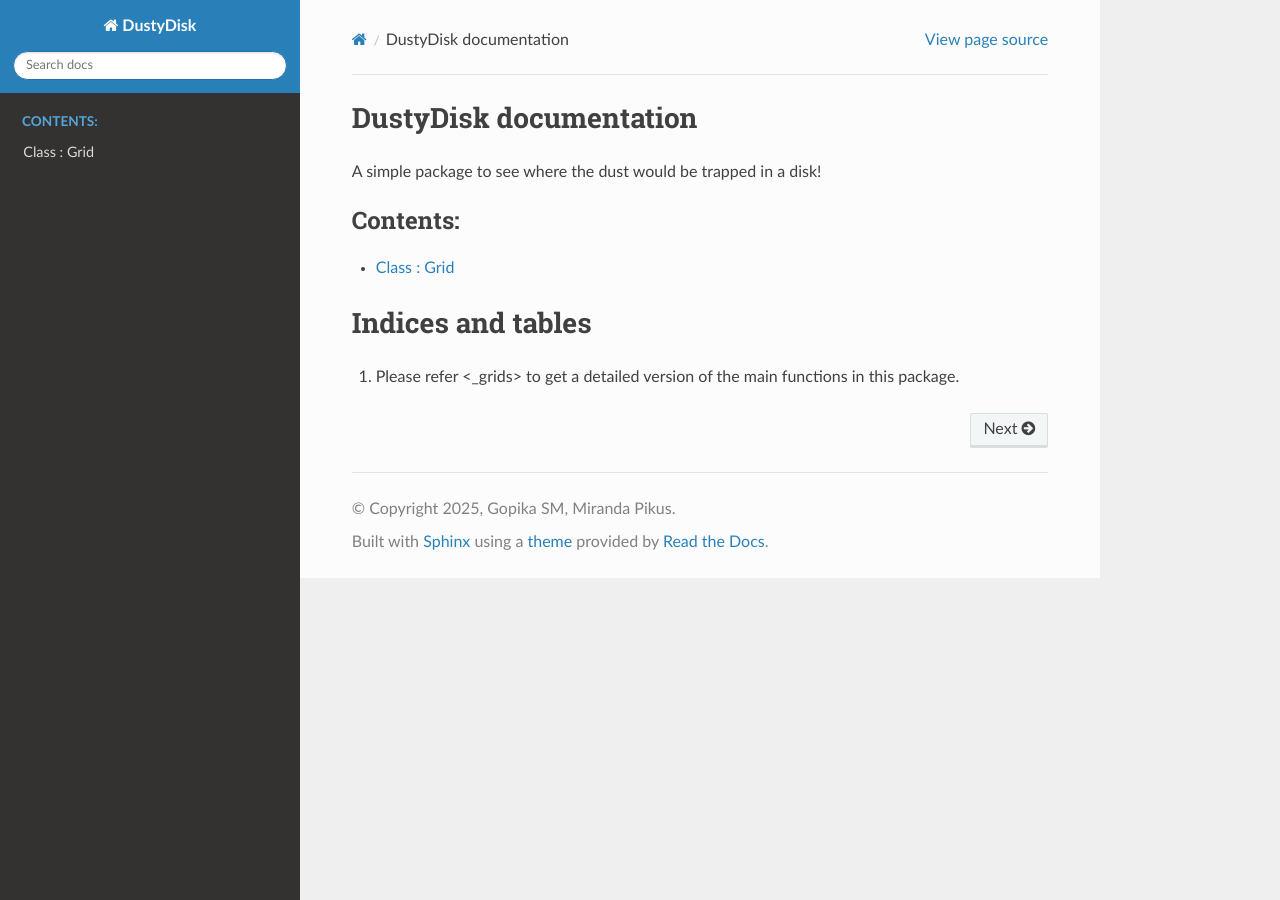
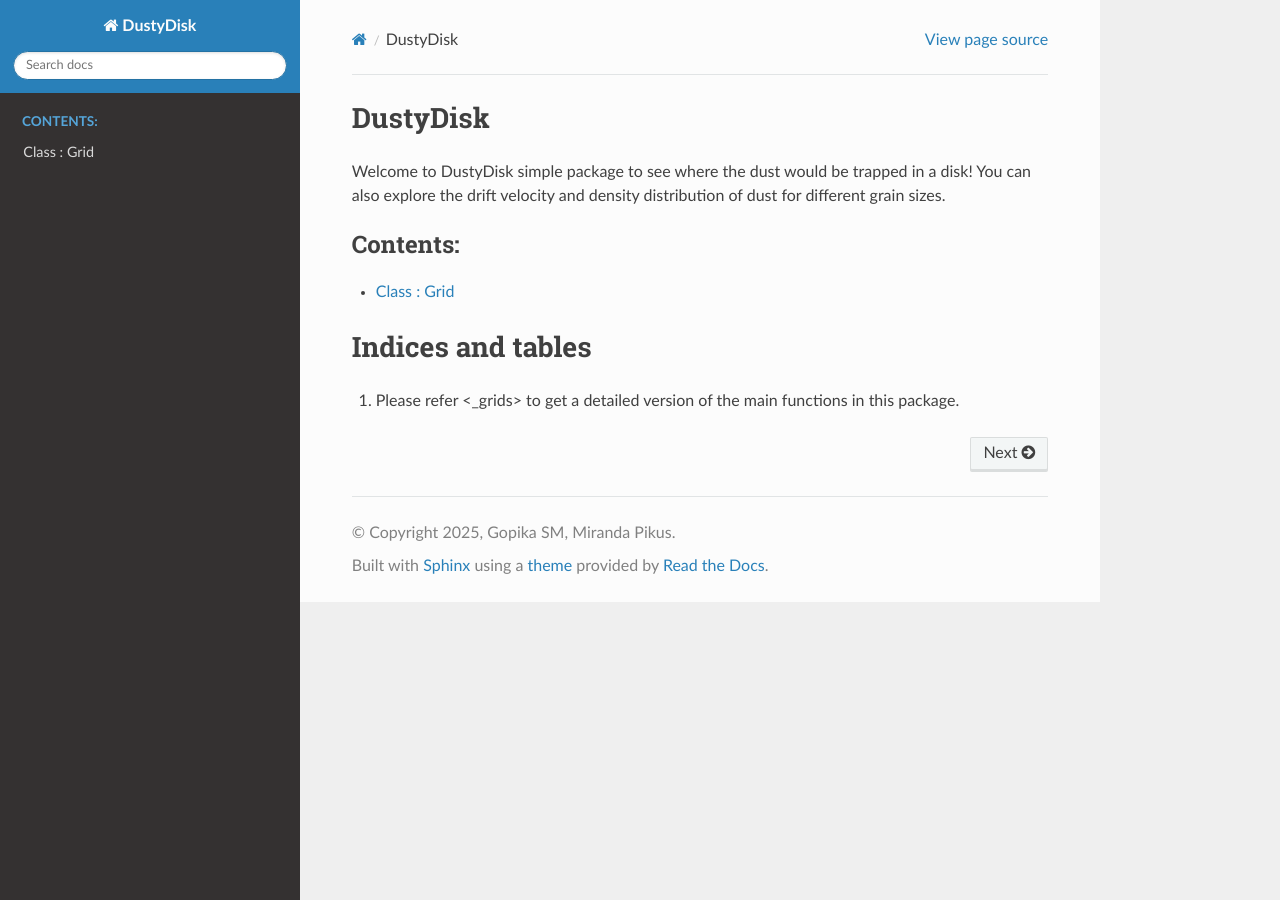
Before and after one commit to miranda-pikus/DustyDisk, a Sphinx documentation site: the page built from docs/index.rst, in a window 1280 px wide. Built offline with Sphinx 7.4.7 and the Read the Docs theme 3.1.0, drawn with Linux system fonts in a browser that asks for light colours.

```diff
--- a/docs/index.rst
+++ b/docs/index.rst
@@ -3,11 +3,11 @@
    You can adapt this file completely to your liking, but it should at least
    contain the root `toctree` directive.
 
-DustyDisk documentation
+DustyDisk
 =======================
 
-A simple package to see where the dust would be trapped in a disk!
-
+Welcome to DustyDisk simple package to see where the dust would be trapped in a disk! You can also explore the drift velocity and
+density distribution of dust for different grain sizes.
 
 .. toctree::
    :maxdepth: 2
```
Also changed, not shown: 1 other file.
